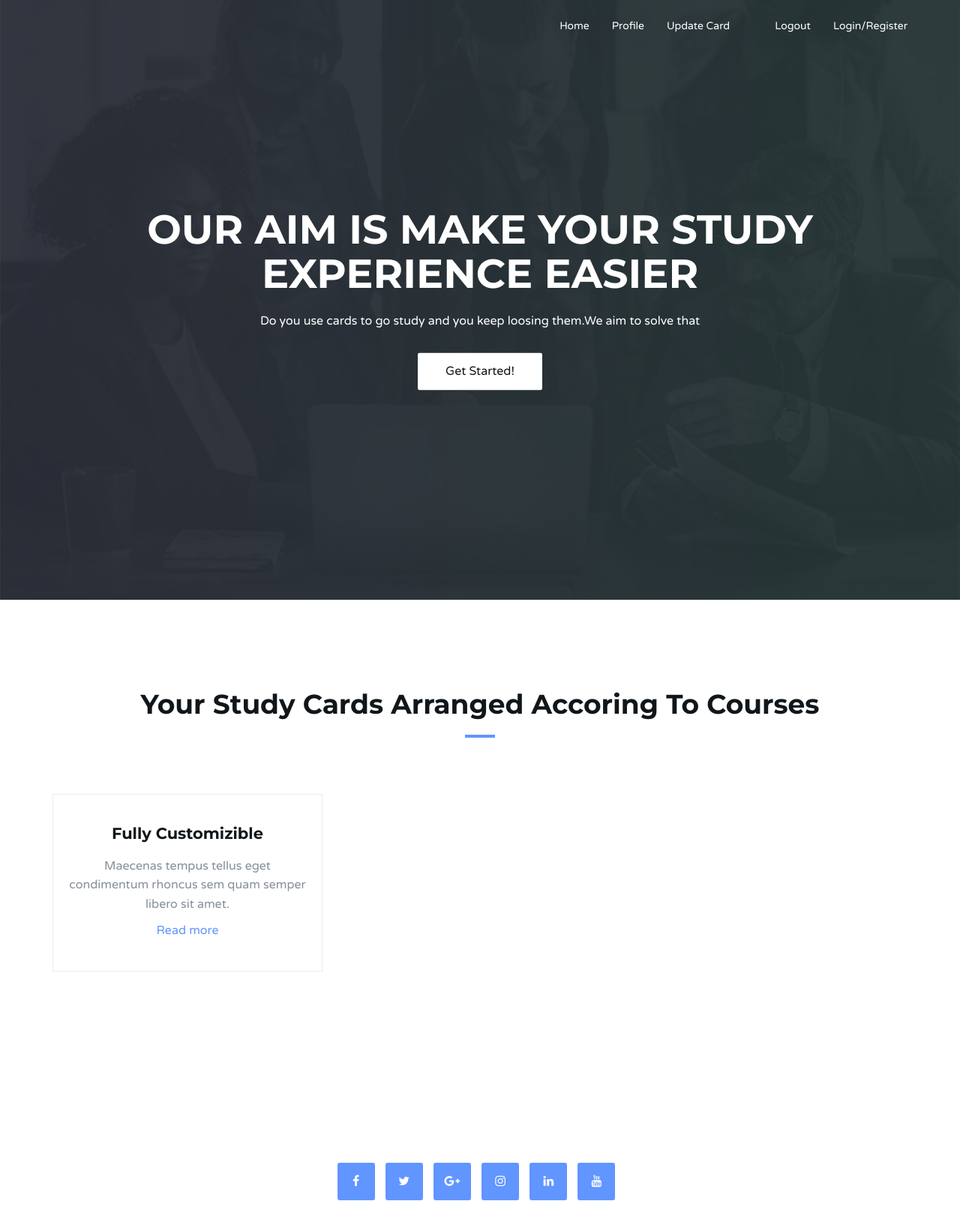
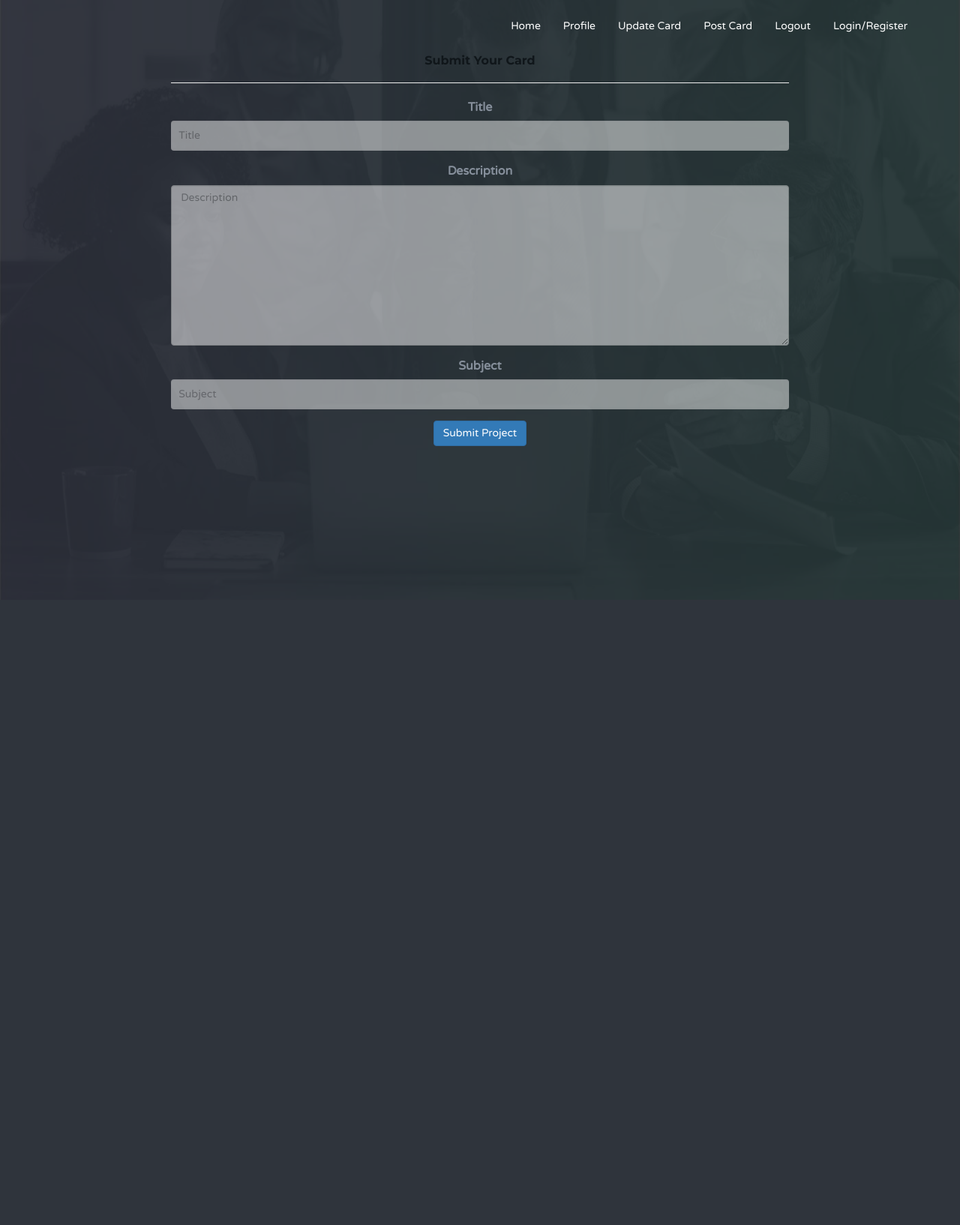
Before and after one commit to GeGe-K/Flaaashcards, a Django app: page /update_card/ in a window 1280 px wide. Shown: the whole page at 75% size. After the commit the page ends 595 px from the top, so only its background shows below. Run offline with Django 3.2, Linux system fonts and the light colour scheme; a user stored in the database is signed in; tables that the repository leaves empty hold one stand-in row (values such as "Sample post"); some libraries are stand-ins or nearby versions.

Commit message:
Adds the post and display card feature

```diff
--- a/flashcards/forms.py
+++ b/flashcards/forms.py
@@ -0,0 +1,12 @@
+from .models import *
+from django import forms
+
+class CardForm(forms.ModelForm):
+    class Meta:
+        model=Flashcard
+        exclude=['username']
+
+class PostCard(forms.ModelForm):
+    class Meta:
+        model=Flashcard
+        exclude=['username']
--- a/flashcards/templates/base.html
+++ b/flashcards/templates/base.html
@@ -27,10 +27,9 @@
 <body>
 	<!-- Header -->
 	<header id="home">
-		<div class="bg-img" style="background-image: url('./img/background1.jpg');">
-			<div class="overlay"></div>
-		</div>
-
+			<div class="bg-img">
+				<div class="overlay"></div>
+			</div>
 		<!-- Nav -->
 		<nav id="nav" class="navbar nav-transparent">
 			<div class="container">
@@ -43,70 +42,24 @@
 				</div>
 				<!--  Main navigation  -->
 				<ul class="main-nav nav navbar-nav navbar-right">
-					<li><a href="{% url 'index' %}">Home</a></li>
-					<li><a href="{% url 'update' %}">Update_Card</a></li>
-					<li><a href="{% url 'update' %}">Post_Card</a></li>
-					<li><a href="#service">Profile</a></li>
-					<li><a href="#pricing">Log out</a></li>
-				<!-- /Main navigation -->
-
+						<li><a href="{% url 'index' %}">Home</a></li>
+						<li><a href="{% url 'profile' %}">Profile</a></li>
+						<li><a href="{% url 'update' %}"> Update Card</a></li>
+						<li><a href="{% url 'post' %}">Post Card</a></li>
+						<li><a href="/logout">Logout</a></li>
+						<li><a href="accounts/login">Login/Register</a></li>
+					<!-- /Main navigation -->
+					</ul>
 			</div>
 		</nav>
 		<!-- /Nav -->
+		 <!-- Block content section -->
+		 {% block content%}
 
-		<!-- home wrapper -->
-		<div class="home-wrapper">
-			<div class="container">
-				<div class="row">
-					<div class="col-md-10 col-md-offset-1">
-						<div class="home-content">
-							<h1 class="white-text">Our aim is make your study experience easier</h1>
-							<p class="white-text">Do you use cards to go study and you keep loosing them.We aim to solve that</p>
-							<button class="white-btn">Get Started!</button>
-						</div>
-					</div>
-				</div>
-			</div>
-		</div>
-		<!-- /home wrapper -->
-
-	</header>
-	<!-- /Header -->
-
-	<!-- About -->
-	<div id="about" class="section md-padding">
-		<div class="container">
-			<div class="row">
-				<div class="section-header text-center">
-					<h2 class="title">Your study cards arranged accoring to courses</h2>
-				</div>
-				<div class="col-md-4">
-					<div class="about">
-						<h3>Fully Customizible</h3>
-						<p>Maecenas tempus tellus eget condimentum rhoncus sem quam semper libero sit amet.</p>
-						<a href="#">Read more</a>
-					</div>
-				</div>
-			</div>
-		</div>
-	</div>
-	<!-- /About -->
+		 {% endblock%}
+		 <!-- End content section -->
 
 		<!-- Container -->
-		<div class="container">
-			<div class="row">
-					<ul class="footer-follow">
-						<li><a href="#"><i class="fa fa-facebook"></i></a></li>
-						<li><a href="#"><i class="fa fa-twitter"></i></a></li>
-						<li><a href="#"><i class="fa fa-google-plus"></i></a></li>
-						<li><a href="#"><i class="fa fa-instagram"></i></a></li>
-						<li><a href="#"><i class="fa fa-linkedin"></i></a></li>
-						<li><a href="#"><i class="fa fa-youtube"></i></a></li>
-					</ul>
-				</div>
-			</div>
-		</div>
-	</footer>
 
 	<div id="back-to-top"></div>
 
@@ -127,7 +80,7 @@
 	<script type="text/javascript" src="{% static 'js/bootstrap.min.js'%}"></script>
 	<script type="text/javascript" src="{% static 'js/owl.carousel.min.js'%}"></script>
 	<script type="text/javascript" src="{% static 'js/jquery.magnific-popup.js'%}"></script>
-	<script type="text/javascript" src="{% staic 'js/main.js' %}"></script>
+	<script type="text/javascript" src="{% static 'js/main.js' %}"></script>
 
 </body>
 
--- a/flashcards/templates/index.html
+++ b/flashcards/templates/index.html
@@ -46,7 +46,7 @@
                     <li><a href="{% url 'index' %}">Home</a></li>
                     <li><a href="{% url 'profile' %}">Profile</a></li>
                     <li><a href="{% url 'update' %}"> Update Card</a></li>
-                    <li><a href="{% url 'post' %}"></a></li>
+                    <li><a href="{% url 'post' %}">Post Card</a></li>
                     <li><a href="/logout">Logout</a></li>
                     <li><a href="accounts/login">Login/Register</a></li>
 				<!-- /Main navigation -->
@@ -63,7 +63,7 @@
 						<div class="home-content">
 							<h1 class="white-text">Our aim is make your study experience easier</h1>
 							<p class="white-text">Do you use cards to go study and you keep loosing them.We aim to solve that</p>
-							<button class="white-btn">Get Started!</button>
+							<button class="white-btn"><a href="{% url 'post' %}">Get Started!</a></button>
 						</div>
 					</div>
 				</div>
@@ -75,6 +75,7 @@
 	<!-- /Header -->
 
 	<!-- About -->
+	{% for card in cards %}
 	<div id="about" class="section md-padding">
 		<div class="container">
 			<div class="row">
@@ -83,11 +84,16 @@
 				</div>
 				<div class="col-md-4">
 					<div class="about">
-						<h3>Fully Customizible</h3>
-						<p>Maecenas tempus tellus eget condimentum rhoncus sem quam semper libero sit amet.</p>
-						<a href="#">Read more</a>
+						<h3>{{card.title}}</h3>
+						<p>{{card.description}}</p>
+						<a href="">Delete Card</a>
 					</div>
 				</div>
+				{% empty %}
+
+				<h3 class="text-center">There are no Projects yet</h3>
+
+			   {% endfor %}
 			</div>
 		</div>
 	</div>
@@ -97,9 +103,6 @@
 		<div class="container">
 			<div class="row">
 				<div class="col-md-12">
-					<div class="footer-logo">
-						<a href="index.html"><img src="img/logo-alt.png" alt="logo"></a>
-					</div>
 					<ul class="footer-follow">
 						<li><a href="#"><i class="fa fa-facebook"></i></a></li>
 						<li><a href="#"><i class="fa fa-twitter"></i></a></li>
--- a/flashcards/templates/update_card.html
+++ b/flashcards/templates/update_card.html
@@ -0,0 +1,25 @@
+{% extends 'base.html' %}
+{% load bootstrap4 %}
+{% block content %}
+<div class="container-fluid">
+  <div class="row">
+    <div class="col-md-2"></div>
+    <div class="col-md-8">
+            <div class="card text-center">
+                    <div class="card-body">
+                      <h5 class="card-title">Submit Your Card</h5>
+                        <hr>
+                        <form class="" action="" method="post" enctype="multipart/form-data">
+                            {% csrf_token %}
+                            {% bootstrap_form form %}
+                        <div class="form-group">
+                            <input type="submit" class="btn btn-primary" value="Submit Project">
+                        </div>
+                     </form>
+                </div>
+            </div>
+    </div>
+    <div class="col-md-2"></div>
+  </div>
+</div>
+{% endblock %}
--- a/flashcards/urls.py
+++ b/flashcards/urls.py
@@ -3,9 +3,9 @@ from django.conf.urls import include
 from . import views
 
 urlpatterns=[
-    url(r'^accounts/profile',views.profile, name='profile'),
-    url(r'',views.index, name='index'),
+    url(r'^$',views.index, name='index'),
+    url(r'^accounts/profile/',views.profile, name='profile'),
     url(r'^delete_card/(\d+)', views.delete_card ,name='delete'),
     url(r'^post_card/',views.post_card, name='post'),
-    url(r'update_card/',views.update_card, name='update'),
+    url(r'^update_card/',views.update_card, name='update'),
 ]
--- a/flashcards/views.py
+++ b/flashcards/views.py
@@ -21,31 +21,33 @@ def profile(request):
 @login_required(login_url='/accounts/login/')
 def update_card(request):
     current_user=request.user
-    cards = Flashcards.objects.filter(username=request.user).first()
+    cards = Flashcard.objects.filter(username=request.user).first()
 
     #Allows a user to update the flash cards
     if request.method == 'POST':
-        form = CardForm(request.POST,instance=card,files=request.FILES)
+        form = CardForm(request.POST,instance=cards,files=request.FILES)
 
         #Saves the data from the form into the database
         if form.is_valid():
-            card = form.save(commit=False)
-            card.username = current_user
-            card.save()
+            cards = form.save(commit=False)
+            cards.username = current_user
+            cards.save()
         return redirect('index')
     else:
         form = CardForm()
-    return render (request, 'update_card.html',{"form":form,"card":card})
+    return render(request, 'update_card.html',{"form":form,"cards":cards})
 
+@login_required(login_url='/accounts/login/')
 def post_card(request):
     current_user=request.user
+    card = Flashcard.objects.filter(username=request.user).first()
 
     # Allows users to post new cards
     if request.method == 'POST':
         form = PostCard(request.POST,instance=card,files=request.FILES)
-
         if form.is_valid():
             card = form.save(commit=False)
+            card.date=dt.date.today()
             card.username = current_user
             card.save()
         return redirect('index')
--- a/project/urls.py
+++ b/project/urls.py
@@ -16,9 +16,12 @@ Including another URLconf
 from django.conf.urls import url
 from django.contrib import admin
 from django.conf.urls import include
+from django.contrib.auth import views
 
 urlpatterns = [
     url(r'^admin/', admin.site.urls),
     url(r'^accounts/', include('registration.backends.simple.urls')),
     url(r'',include('flashcards.urls')),
+    url(r'^logout/$',views.logout, {"next_page":'/'},name="logout"),
+    url(r'^tinymce',include('tinymce.urls')),
 ]
```
Also changed, not shown: flashcards/templates/post_card.html (+26 -0 lines), flashcards/templates/profile.html (+23 -0 lines), flashcards/templates/navbar.html (deleted).
